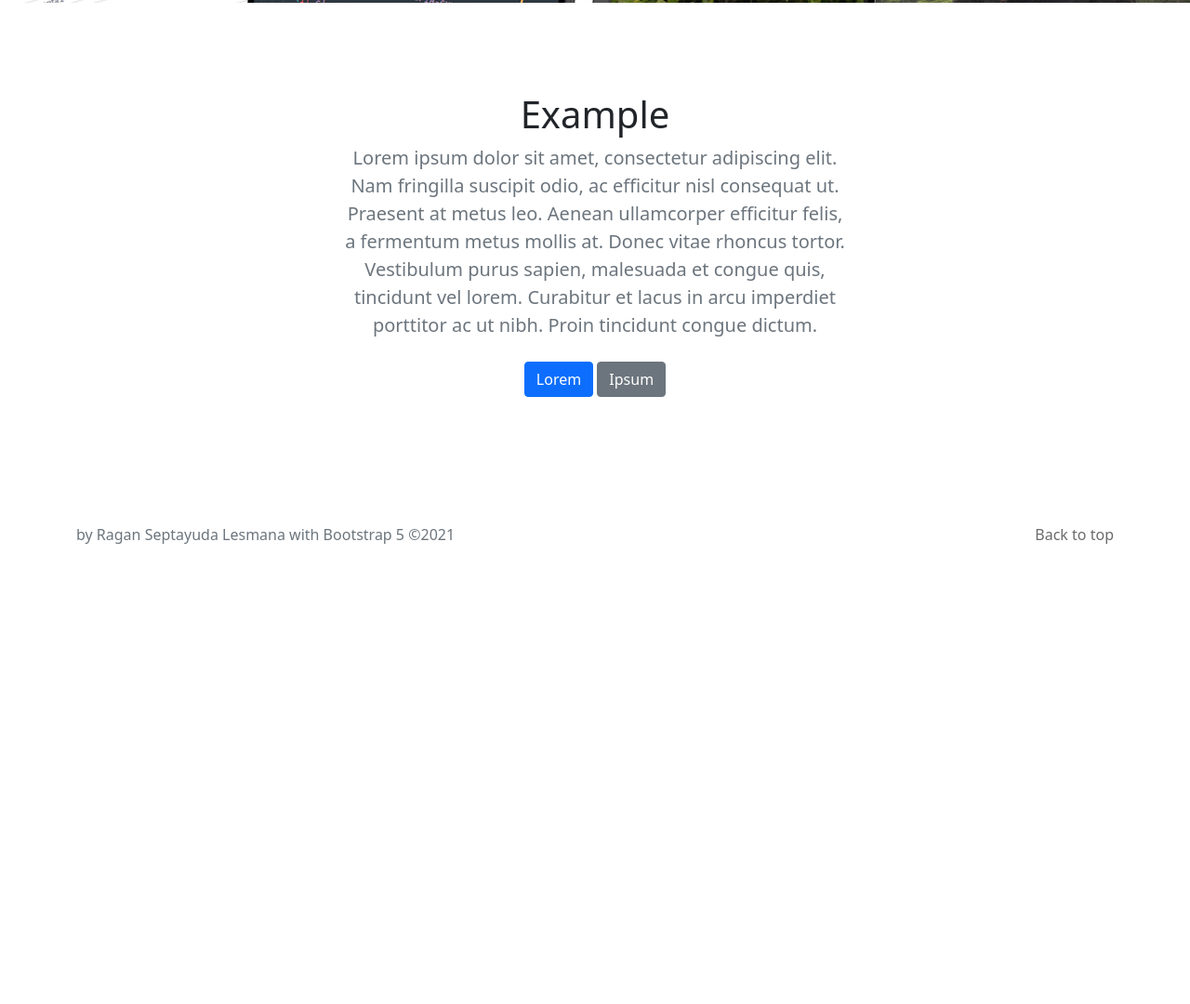
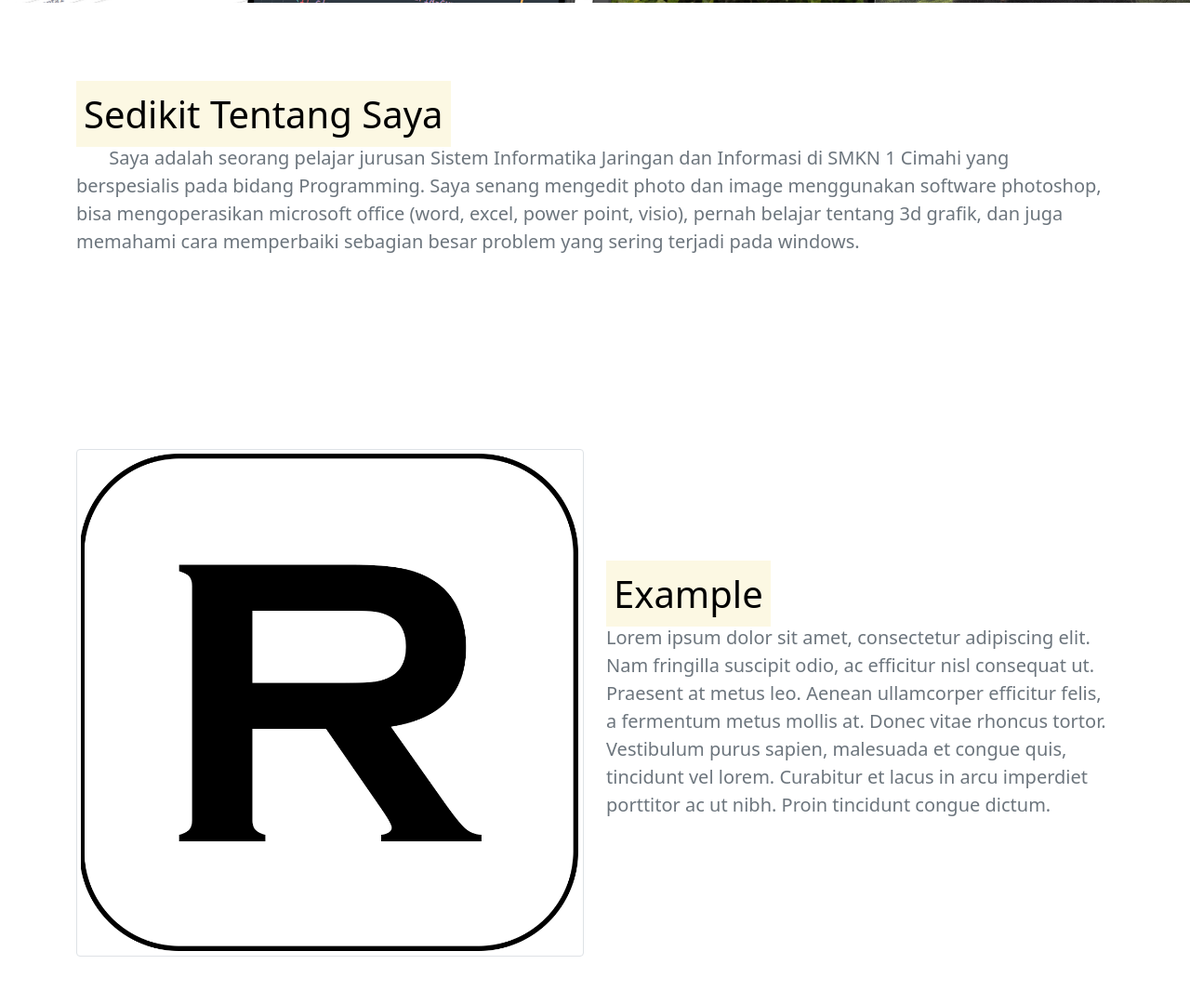
Before and after one commit to septayudaa/septayudaa.github.io, a plain HTML site: page index.html in a window 1280 px wide. Shown: the part 642-1722 px from the top of the page at 93% size. Before the commit the page ends 1249 px from the top, so only its background shows below. Drawn offline with Linux system fonts and the light colour scheme.

Commit message:
update sedikit tentang saya

```diff
--- a/index.html
+++ b/index.html
@@ -78,7 +78,7 @@
         </div>
         <div class="carousel-inner">
           <div class="carousel-item active">
-            <img src="assets/img/carousel2.jpg" class="d-block w-100" alt="...">
+            <img src="assets/img/carousel2.jpg" class="d-block w-100" alt="assets/img/logo.png">
             <div class="carousel-caption d-none d-md-block">
               <p>A man who love code and photoshop.</p>
             </div>
@@ -86,15 +86,36 @@
         </div>
       </div>
 
-      <section class="py-5 text-center container" id="top">
+      <!-- PEMBUKAAN -->
+      <section class="py-5 container" id="top">
         <div class="row py-lg-5">
+          <div class="col-lg-12 col-md-8 mx-auto">
+            <h1 class="fw-light"><mark>Sedikit Tentang Saya</mark></h1>
+            <p class="lead text-muted">&emsp;&ensp;&nbsp;Saya adalah seorang pelajar jurusan Sistem Informatika Jaringan dan Informasi di SMKN 1 Cimahi yang berspesialis pada bidang Programming. Saya senang mengedit photo dan image menggunakan software photoshop, bisa mengoperasikan microsoft office (word, excel, power point, visio), pernah belajar tentang 3d grafik, dan juga memahami cara memperbaiki sebagian besar problem yang sering terjadi pada windows.</p>
+          </div>
+        </div>
+      </section>
+
+      <section class="py-5 container" id="top">
+        <div class="row py-lg-5">
+          <div class="col-lg-6 col-md-8 mx-auto my-auto">
+            <img src="assets/img/logo.png" class="rounded img-thumbnail" alt="assets/img/logo.png">
+          </div>
+          <div class="col-lg-6 col-md-8 mx-auto my-auto">
+            <h1 class="fw-light"><mark>Example</mark></h1>
+            <p class="lead text-muted">Lorem ipsum dolor sit amet, consectetur adipiscing elit. Nam fringilla suscipit odio, ac efficitur nisl consequat ut. Praesent at metus leo. Aenean ullamcorper efficitur felis, a fermentum metus mollis at. Donec vitae rhoncus tortor. Vestibulum purus sapien, malesuada et congue quis, tincidunt vel lorem. Curabitur et lacus in arcu imperdiet porttitor ac ut nibh. Proin tincidunt congue dictum.</p>
+          </div>
+        </div>
+      </section>
+
+      <section class="py-5 container" id="top">
+        <div class="row py-lg-5">
+          <div class="col-lg-6 col-md-8 mx-auto my-auto">
+            <h1 class="fw-light"><mark>Example</mark></h1>
+            <p class="lead text-muted">Lorem ipsum dolor sit amet, consectetur adipiscing elit. Nam fringilla suscipit odio, ac efficitur nisl consequat ut. Praesent at metus leo. Aenean ullamcorper efficitur felis, a fermentum metus mollis at. Donec vitae rhoncus tortor. Vestibulum purus sapien, malesuada et congue quis, tincidunt vel lorem. Curabitur et lacus in arcu imperdiet porttitor ac ut nibh. Proin tincidunt congue dictum.</p>
+          </div>
           <div class="col-lg-6 col-md-8 mx-auto">
-            <h1 class="fw-light">Example</h1>
-            <p class="lead text-muted">Lorem ipsum dolor sit amet, consectetur adipiscing elit. Nam fringilla suscipit odio, ac efficitur nisl consequat ut. Praesent at metus leo. Aenean ullamcorper efficitur felis, a fermentum metus mollis at. Donec vitae rhoncus tortor. Vestibulum purus sapien, malesuada et congue quis, tincidunt vel lorem. Curabitur et lacus in arcu imperdiet porttitor ac ut nibh. Proin tincidunt congue dictum.</p>
-            <p>
-              <a href="#" class="btn btn-primary my-2">Lorem</a>
-              <a href="#" class="btn btn-secondary my-2">Ipsum</a>
-            </p>
+            <img src="assets/img/logo.png" class="rounded img-thumbnail" alt="assets/img/logo.png">
           </div>
         </div>
       </section>
```
